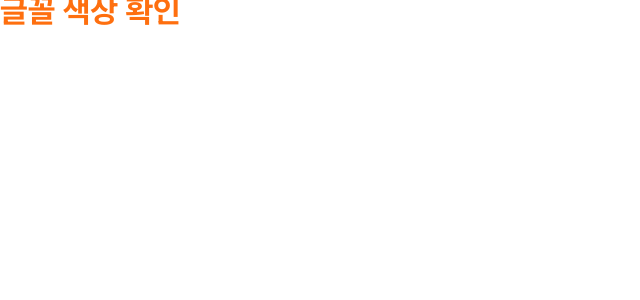
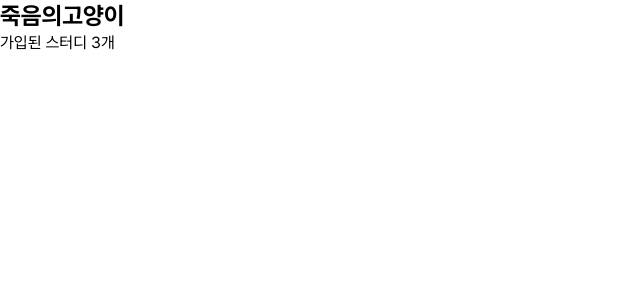
Before and after one commit to prgrms-web-devcourse-final-project/WEB4_5_9to6_FE, a Next.js app: page /profile in a window 1280 px wide. Shown: the top 300 px of the page, without its empty margins (0-640 px from the left). Built offline with nearby package versions, Linux system fonts and the light colour scheme.

Commit message:
feat: ProfileCard 생성

```diff
--- a/src/app/profile/page.tsx
+++ b/src/app/profile/page.tsx
@@ -1,8 +1,10 @@
+import ProfileCard from "@/components/ProfileCard";
+
 export default function page() {
     return (
         <>
             <div className="w-90">
-                <h1 className="text-orange400 h1">글꼴 색상 확인</h1>
+                <ProfileCard />
             </div>
         </>
     );
--- /dev/null
+++ b/src/components/ProfileCard.tsx
@@ -0,0 +1,17 @@
+"use client";
+
+export default function ProfileCard() {
+    return (
+        <>
+            <div className="flex">
+                <div className="flex flex-col">
+                    <p className="text-2xl font-bold">죽음의고양이</p>
+                    <p>가입된 스터디 3개</p>
+                    <div className="flex">
+                        <h2></h2>
+                    </div>
+                </div>
+            </div>
+        </>
+    );
+}
```
